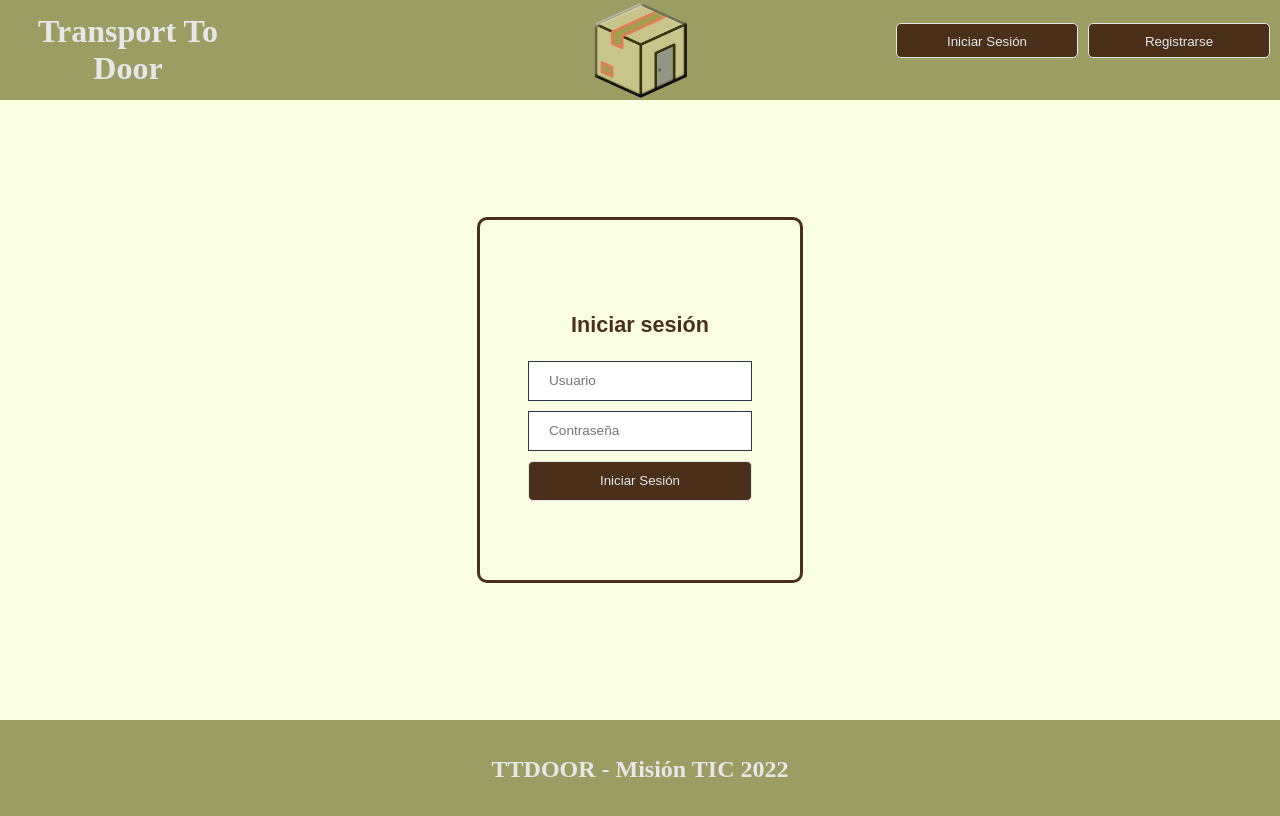
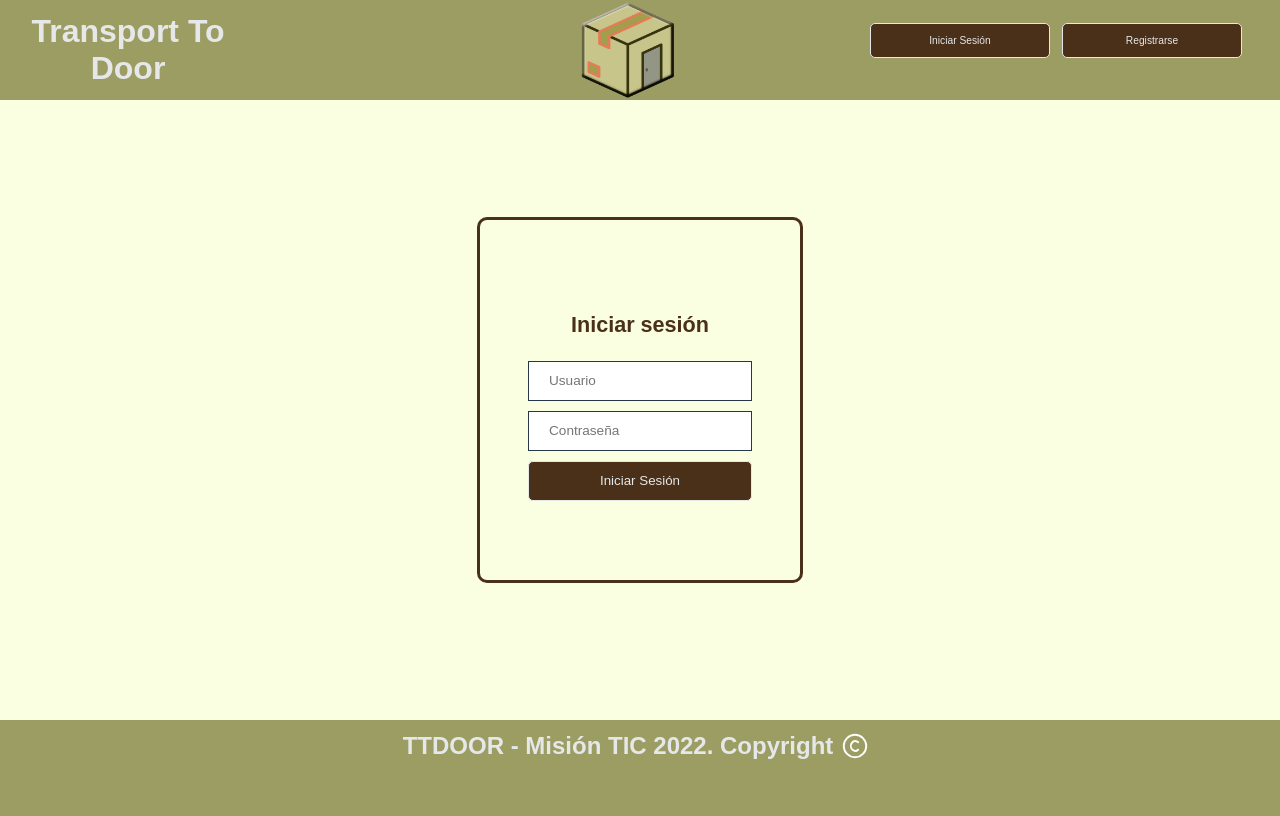
Before and after one commit to IvanLoLo/FrontEnd-TTD, a Vue app: page /user/logIn in a window 1280 px wide. Shown: the top 816 px of the page. Built offline with nearby package versions, Linux system fonts and the light colour scheme; what @vue/apollo-option would draw is missing.

Commit message:
Pequeñas correcciones en APP.vue (Header y Footer)

```diff
--- a/src/App.vue
+++ b/src/App.vue
@@ -26,7 +26,11 @@
     </div>
 
     <footer class="footer">
-      <h2>TTDOOR - Misión TIC 2022</h2>
+      <h2>TTDOOR - Misión TIC 2022. Copyright <svg xmlns="http://www.w3.org/2000/svg" class="icon icon-tabler icon-tabler-copyright" width="44" height="30" viewBox="0 0 24 24" stroke-width="1.5" stroke="#fdfefe" fill="none" stroke-linecap="round" stroke-linejoin="round">
+  <path stroke="none" d="M0 0h24v24H0z" fill="none"/>
+  <circle cx="12" cy="12" r="9" />
+  <path d="M14.5 9a3.5 4 0 1 0 0 6" />
+</svg></h2>
     </footer>
   </div>
 </template>
@@ -115,7 +119,7 @@ body {
 .header {
   margin: 0%;
   padding: 0;
-  width: 100%;
+  width: 100vw;
   height: 10vh;
   min-height: 100px;
 
@@ -125,6 +129,7 @@ body {
   display: flex;
   justify-content: space-between;
   align-items: center;
+  font-family:Arial, Helvetica, sans-serif;
 }
 
 .header h1 {
@@ -133,14 +138,15 @@ body {
 }
 
 .header nav {
-  height: 100%;
-  width: 30%;
+  height: 100vw;
+  width: 30vw;
+  margin-right: 2vw;
 
   display: flex;
   justify-content: space-around;
   align-items: center;
 
-  font-size: 20px;
+  font-size: 30px;
 }
 
 .header nav button {
@@ -149,8 +155,10 @@ body {
   border: 1px solid #e5e7e9;
 
   border-radius: 5px;
-  padding: 10px 20px;
-  margin-right: 10px;
+  padding: 0;
+  margin-right: 1vw;
+
+  font-size: 0.8vw;
 }
 
 .header nav button:hover {
@@ -170,21 +178,23 @@ body {
 .footer {
   margin: 0;
   padding: 0;
-  width: 100%;
-  height: 12vh;
+  width: 100vw;
+  height: 2vw;
   min-height: 100px;
 
   background-color: #9c9d63;
   color: #e5e7e9;
+
 }
 
 .footer h2 {
-  width: 100%;
-  height: 100%;
+  width: 100vw;
+  height: 4vw;
 
   display: flex;
   justify-content: center;
   align-items: center;
+  font-family: Arial, Helvetica, sans-serif;
 }
 
 img {
```
